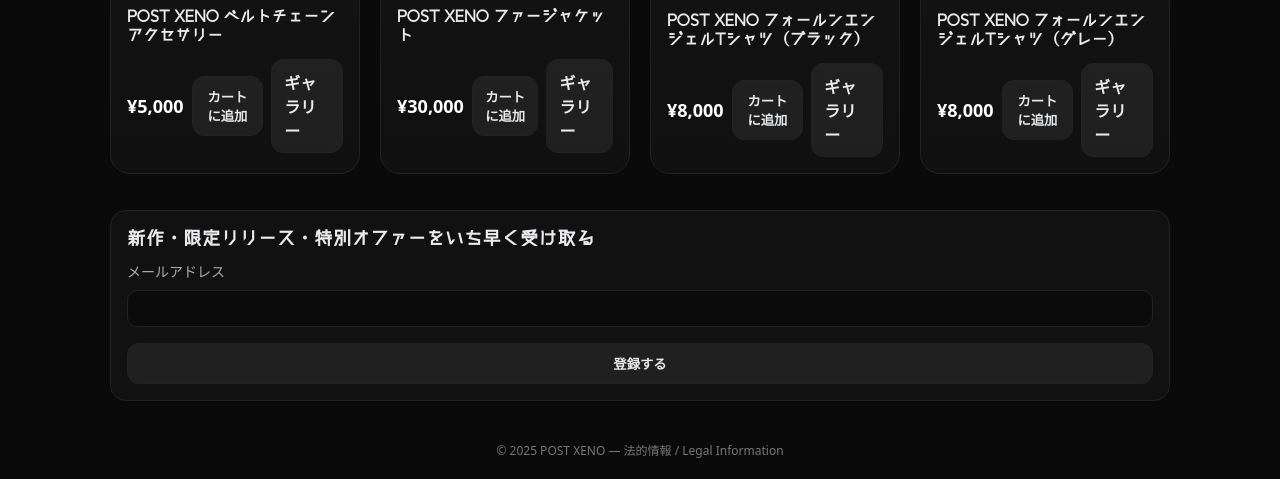
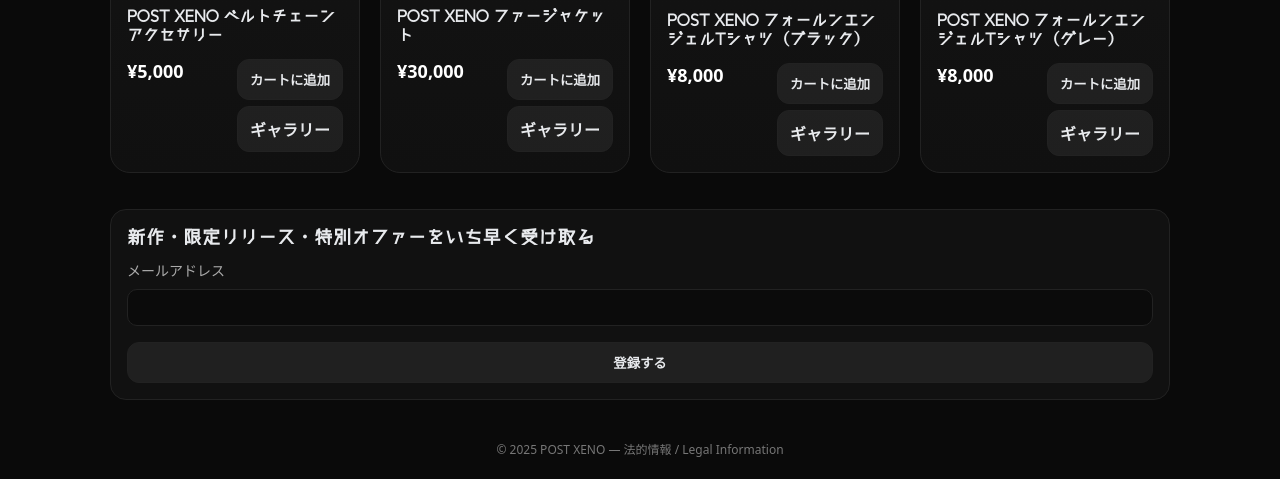
Before and after one commit to 3DRavenn/post-xeno-store, a website: page public/index.html in a window 1280 px wide. Shown: the part 376-855 px from the top of the page. Drawn offline with Linux system fonts and the light colour scheme; a web font is replaced by a local one.

Commit message:
Update index.html

```diff
--- a/public/index.html
+++ b/public/index.html
@@ -120,6 +120,19 @@
     }
     .btn:hover { transform: translateY(-1px) }
     .row { display: flex; align-items: center; justify-content: space-between; gap: 8px }
+/* Layout C: price left, stacked buttons right */
+.row-actions {
+  align-items: flex-start;
+}
+.row-actions .price {
+  flex: 0 0 auto;
+}
+.row-actions .actions {
+  display: flex;
+  flex-direction: column;
+  gap: 6px;
+  align-items: flex-end;
+}
     .ph {
       width: 100%; height: 220px; border-radius: 16px;
       background: linear-gradient(180deg, #1b1b1b, #0f0f0f);
@@ -316,10 +329,12 @@
              data-ja="POST XENO ベルトチェーンアクセサリー"
              data-en="POST XENO Belt Chain Accessory"
              data-ru="POST XENO аксессуар-цепочка для ремня">POST XENO ベルトチェーンアクセサリー</div>
-        <div class="row">
+        <div class="row row-actions">
           <div class="price" data-ja="¥5,000" data-en="¥5,000" data-ru="¥5,000">¥5,000</div>
+          <div class="actions">
             <button class="btn add" data-ja="カートに追加" data-en="Add to Cart" data-ru="В корзину">カートに追加</button>
             <a class="btn" href="/gallery.html" data-ja="ギャラリー" data-en="Gallery" data-ru="Галерея">ギャラリー</a>
+          </div>
         </div>
       </article>
 
@@ -344,10 +359,12 @@
              data-ja="POST XENO ファージャケット"
              data-en="POST XENO Fur Jacket"
              data-ru="POST XENO меховая куртка">POST XENO ファージャケット</div>
-        <div class="row">
+        <div class="row row-actions">
           <div class="price" data-ja="¥30,000" data-en="¥30,000" data-ru="¥30,000">¥30,000</div>
+          <div class="actions">
             <button class="btn add" data-ja="カートに追加" data-en="Add to Cart" data-ru="В корзину">カートに追加</button>
             <a class="btn" href="/gallery.html" data-ja="ギャラリー" data-en="Gallery" data-ru="Галерея">ギャラリー</a>
+          </div>
         </div>
       </article>
 
@@ -363,10 +380,12 @@
              data-ja="POST XENO フォールンエンジェルTシャツ（ブラック）"
              data-en="POST XENO Fallen Angel Tee (Black)"
              data-ru="POST XENO футболка Fallen Angel (чёрная)">POST XENO フォールンエンジェルTシャツ（ブラック）</div>
-        <div class="row">
+        <div class="row row-actions">
           <div class="price" data-ja="¥8,000" data-en="¥8,000" data-ru="¥8,000">¥8,000</div>
+          <div class="actions">
             <button class="btn add" data-ja="カートに追加" data-en="Add to Cart" data-ru="В корзину">カートに追加</button>
             <a class="btn" href="/gallery.html" data-ja="ギャラリー" data-en="Gallery" data-ru="Галерея">ギャラリー</a>
+          </div>
         </div>
       </article>
 
@@ -382,10 +401,12 @@
              data-ja="POST XENO フォールンエンジェルTシャツ（グレー）"
              data-en="POST XENO Fallen Angel Tee (Grey)"
              data-ru="POST XENO футболка Fallen Angel (серая)">POST XENO フォールンエンジェルTシャツ（グレー）</div>
-        <div class="row">
+        <div class="row row-actions">
           <div class="price" data-ja="¥8,000" data-en="¥8,000" data-ru="¥8,000">¥8,000</div>
+          <div class="actions">
             <button class="btn add" data-ja="カートに追加" data-en="Add to Cart" data-ru="В корзину">カートに追加</button>
             <a class="btn" href="/gallery.html" data-ja="ギャラリー" data-en="Gallery" data-ru="Галерея">ギャラリー</a>
+          </div>
         </div>
       </article>
     </section>
```
Lines whose indentation alone changed are shown as unchanged.
